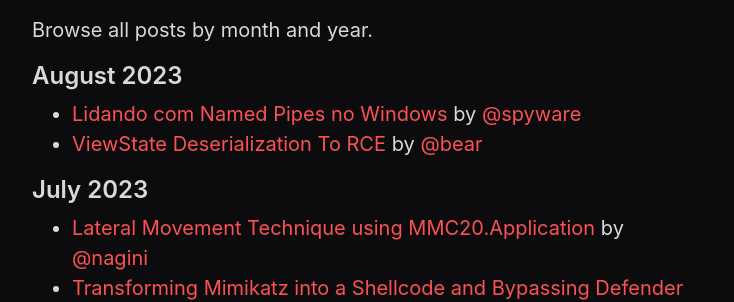
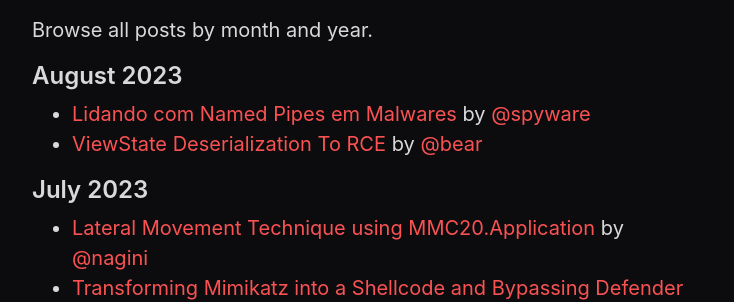
Before and after one commit to inferigang/inferigang.github.io, a Jekyll site: the page built from archive.md, in a window 1280 px wide. Shown: the part 162-464 px from the top of the page, without its empty margins (272-1006 px from the left). Built offline with Jekyll 4.4.1, drawn with Linux system fonts in a browser that asks for light colours; some of the changed lines change nothing that is shown.

Commit message:
Update and rename 2023-08-07-lidando-com-named-pipes.md to 2023-08-07-lidando-com-named-pipes-em-malwares.md

```diff
--- a/_posts/2023-08-07-lidando-com-named-pipes.md
+++ b/_posts/2023-08-07-lidando-com-named-pipes-em-malwares.md
@@ -1,6 +1,6 @@
 ---
 layout: post
-title: Lidando com Named Pipes no Windows
+title: Lidando com Named Pipes em Malwares
 author: spyware
 image: /assets/banners/lidando_com_named.png
 description: "Uma breve introdução sobre como malwares utilizam desse mecanismo de IPC do sistema Windows."
@@ -259,6 +259,6 @@
 
 # Leitura Complementar:
 
-- [Identifying Named Pipe Impersonation and Other Malicious Privilege Escalation Techniques (securityintelligence.com)](https://securityintelligence.com/identifying-named-pipe-impersonation-and-other-malicious-privilege-escalation-techniques/)
+<a href="https://securityintelligence.com/identifying-named-pipe-impersonation-and-other-malicious-privilege-escalation-techniques/">Identifying Named Pipe Impersonation and Other Malicious Privilege Escalation Techniques (securityintelligence.com)</a>
 
-- [FalconFriday — Suspicious named pipe events — 0xFF1B | by Olaf Hartong | FalconForce | Medium](https://medium.com/falconforce/falconfriday-suspicious-named-pipe-events-0xff1b-fe475d7ebd8)
+<a href="https://medium.com/falconforce/falconfriday-suspicious-named-pipe-events-0xff1b-fe475d7ebd8">FalconFriday — Suspicious named pipe events — 0xFF1B | by Olaf Hartong | FalconForce | Medium</a>
```
